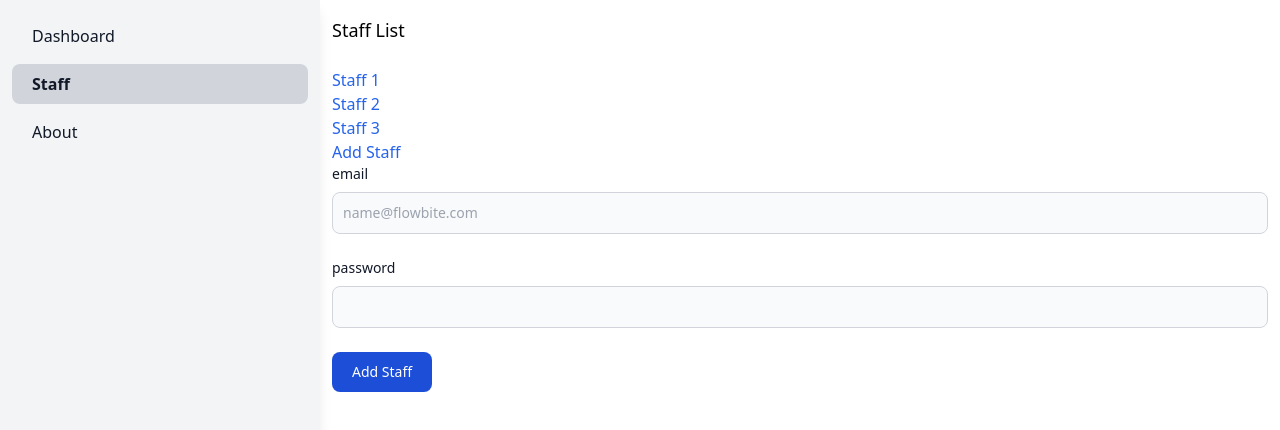
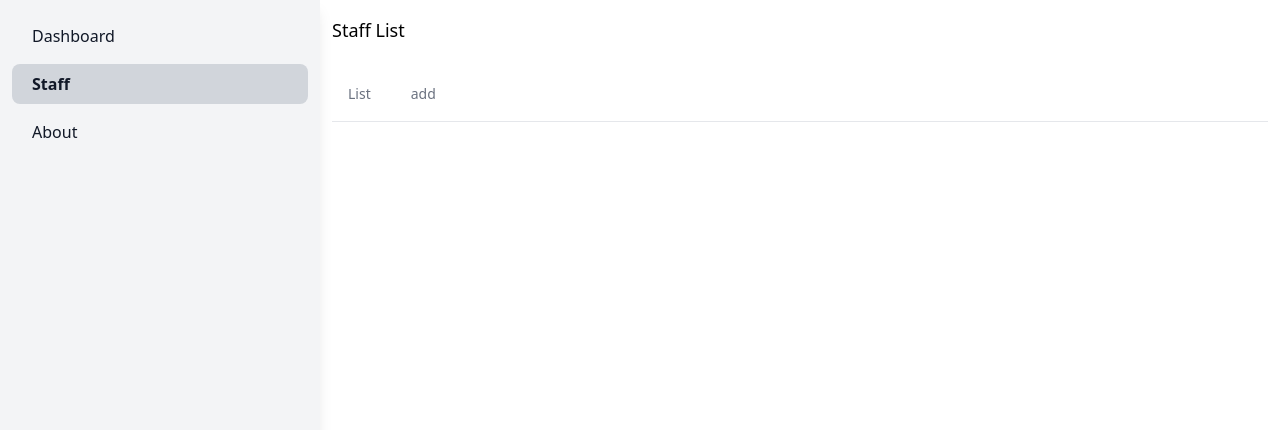
Before and after one commit to TheCuong96/react-router-vs6, a React (Create React App) app: page /staff in a window 1280 px wide. Shown: the top 430 px of the page. Built offline with nearby package versions, Linux system fonts and the light colour scheme.

Commit message:
handle nexted routes

```diff
--- a/src/App.tsx
+++ b/src/App.tsx
@@ -1,10 +1,11 @@
 import AddStaff from 'components/AddStaff'
 import StaffItem from 'components/StaffItem'
+import StaffList from 'components/StaffList'
 import MainLayout from 'layouts/MainLayout'
 import About from 'pages/About'
 import Dashboard from 'pages/Dashboard'
 import NotFound from 'pages/NotFound'
-import StaffList from 'pages/StaffList'
+import Staff from 'pages/Staff'
 import { Routes, Route } from 'react-router-dom'
 function App() {
   return (
@@ -13,10 +14,19 @@ function App() {
         <Routes>
           <Route path='/' element={<Dashboard />} />
           <Route path='/about' element={<About />} />
-          <Route path='/staff' element={<StaffList />} />
+          <Route path='*' element={<NotFound />} />
+
+          <Route path='/staff' element={<Staff />}>
+            {/* Khi setup như vậy thì ta sẽ dùng  <Outlet /> ở nơi mà ta muốn những thằng con nó show ra */}
+            <Route path=':id' element={<StaffItem />} />
+            <Route path='add' element={<AddStaff />} />
+            <Route path='list' element={<StaffList />} />
+          </Route>
+
+          {/* <Route path='/staff' element={<Staff />} />
           <Route path='/staff/:id' element={<StaffItem />} />
-          <Route path='/staff/add' element={<AddStaff />} />
-          <Route path='*' element={<NotFound />} />
+          <Route path='/staff/add' element={<AddStaff />} /> */}
+
           {/* <Route path='/staff/:id/:address' element={<StaffItem />} /> */}
         </Routes>
       </MainLayout>
--- a/src/components/StaffItem/StaffItem.tsx
+++ b/src/components/StaffItem/StaffItem.tsx
@@ -1,8 +1,9 @@
-import { useParams } from 'react-router-dom'
+import { useOutletContext, useParams } from 'react-router-dom'
 
 export default function StaffItem() {
   const { id } = useParams()
   console.log(id)
-
+  const context = useOutletContext()
+  console.log(context)
   return <div>StaffItem {id}</div>
 }
--- /dev/null
+++ b/src/components/StaffList/StaffList.tsx
@@ -0,0 +1,29 @@
+import React from 'react'
+import { Link } from 'react-router-dom'
+
+export default function StaffList() {
+  return (
+    <ul>
+      <li>
+        <Link to='/staff/1' className='font-medium text-blue-600 hover:underline dark:text-blue-500'>
+          Staff 1
+        </Link>
+      </li>
+      <li>
+        <Link to='/staff/2' className='font-medium text-blue-600 hover:underline dark:text-blue-500'>
+          Staff 2
+        </Link>
+      </li>
+      <li>
+        <Link to='/staff/3' className='font-medium text-blue-600 hover:underline dark:text-blue-500'>
+          Staff 3
+        </Link>
+      </li>
+      <li>
+        <Link to='/staff/add' className='font-medium text-blue-600 hover:underline dark:text-blue-500'>
+          Add Staff
+        </Link>
+      </li>
+    </ul>
+  )
+}
--- /dev/null
+++ b/src/pages/Staff/Staff.tsx
@@ -0,0 +1,44 @@
+import AddStaff from 'components/AddStaff'
+import { NavLink, Outlet } from 'react-router-dom'
+
+export default function Staff() {
+  return (
+    <div>
+      <h1 className='mb-6 text-lg'>Staff List</h1>
+      <div className='border-b border-gray-200 text-center text-sm font-medium text-gray-500  '>
+        <ul className='-mb-px flex flex-wrap'>
+          <li className='mr-2'>
+            <NavLink
+              to='/staff/list'
+              className={({ isActive }) =>
+                `inline-block rounded-t-lg border-b-2 p-4 ${
+                  isActive
+                    ? 'border-blue-600  text-blue-600'
+                    : 'border-transparent  hover:border-gray-300 hover:text-gray-600'
+                } `
+              }
+            >
+              List
+            </NavLink>
+          </li>
+          <li className='mr-2'>
+            <NavLink
+              to='/staff/add'
+              className={({ isActive }) =>
+                `inline-block rounded-t-lg border-b-2 p-4 ${
+                  isActive
+                    ? 'border-blue-600  text-blue-600'
+                    : 'border-transparent  hover:border-gray-300 hover:text-gray-600'
+                } `
+              }
+              aria-current='page'
+            >
+              add
+            </NavLink>
+          </li>
+        </ul>
+      </div>
+      <Outlet context={{ profile: { name: 'Cường' } }} />
+    </div>
+  )
+}
--- /dev/null
+++ b/src/pages/Staff/index.ts
@@ -0,0 +1,3 @@
+import Staff from './Staff'
+
+export default Staff
--- a/src/pages/StaffList/StaffList.tsx
+++ /dev/null
@@ -1,55 +0,0 @@
-import AddStaff from 'components/AddStaff'
-import { Link } from 'react-router-dom'
-
-export default function StaffList() {
-  return (
-    <div>
-      <h1 className='mb-6 text-lg'>Staff List</h1>
-      {/* <div className='border-b border-gray-200 text-center text-sm font-medium text-gray-500  '>
-        <ul className='-mb-px flex flex-wrap'>
-          <li className='mr-2'>
-            <a
-              href='#'
-              className='inline-block rounded-t-lg border-b-2 border-transparent p-4 hover:border-gray-300 hover:text-gray-600 '
-            >
-              Profile
-            </a>
-          </li>
-          <li className='mr-2'>
-            <a
-              href='#'
-              className='active inline-block rounded-t-lg border-b-2 border-blue-600 p-4 text-blue-600 '
-              aria-current='page'
-            >
-              Dashboard
-            </a>
-          </li>
-        </ul>
-      </div> */}
-
-      <ul>
-        <li>
-          <Link to='/staff/1' className='font-medium text-blue-600 hover:underline dark:text-blue-500'>
-            Staff 1
-          </Link>
-        </li>
-        <li>
-          <Link to='/staff/2' className='font-medium text-blue-600 hover:underline dark:text-blue-500'>
-            Staff 2
-          </Link>
-        </li>
-        <li>
-          <Link to='/staff/3' className='font-medium text-blue-600 hover:underline dark:text-blue-500'>
-            Staff 3
-          </Link>
-        </li>
-        <li>
-          <Link to='/staff/add' className='font-medium text-blue-600 hover:underline dark:text-blue-500'>
-            Add Staff
-          </Link>
-        </li>
-      </ul>
-      <AddStaff />
-    </div>
-  )
-}
```
Also changed, not shown: src/components/StaffList/index.ts (renamed from src/pages/StaffList/index.ts).
